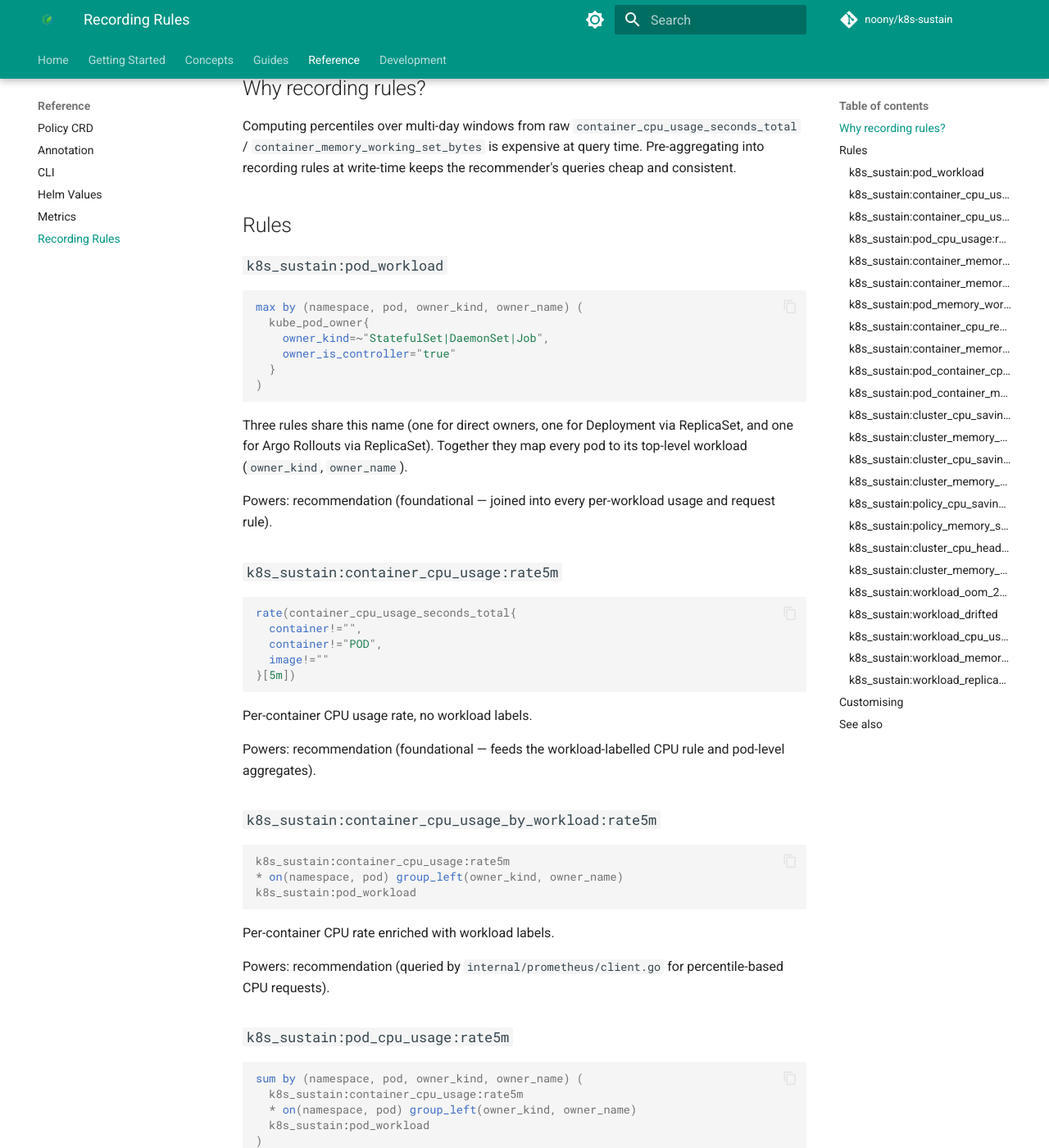
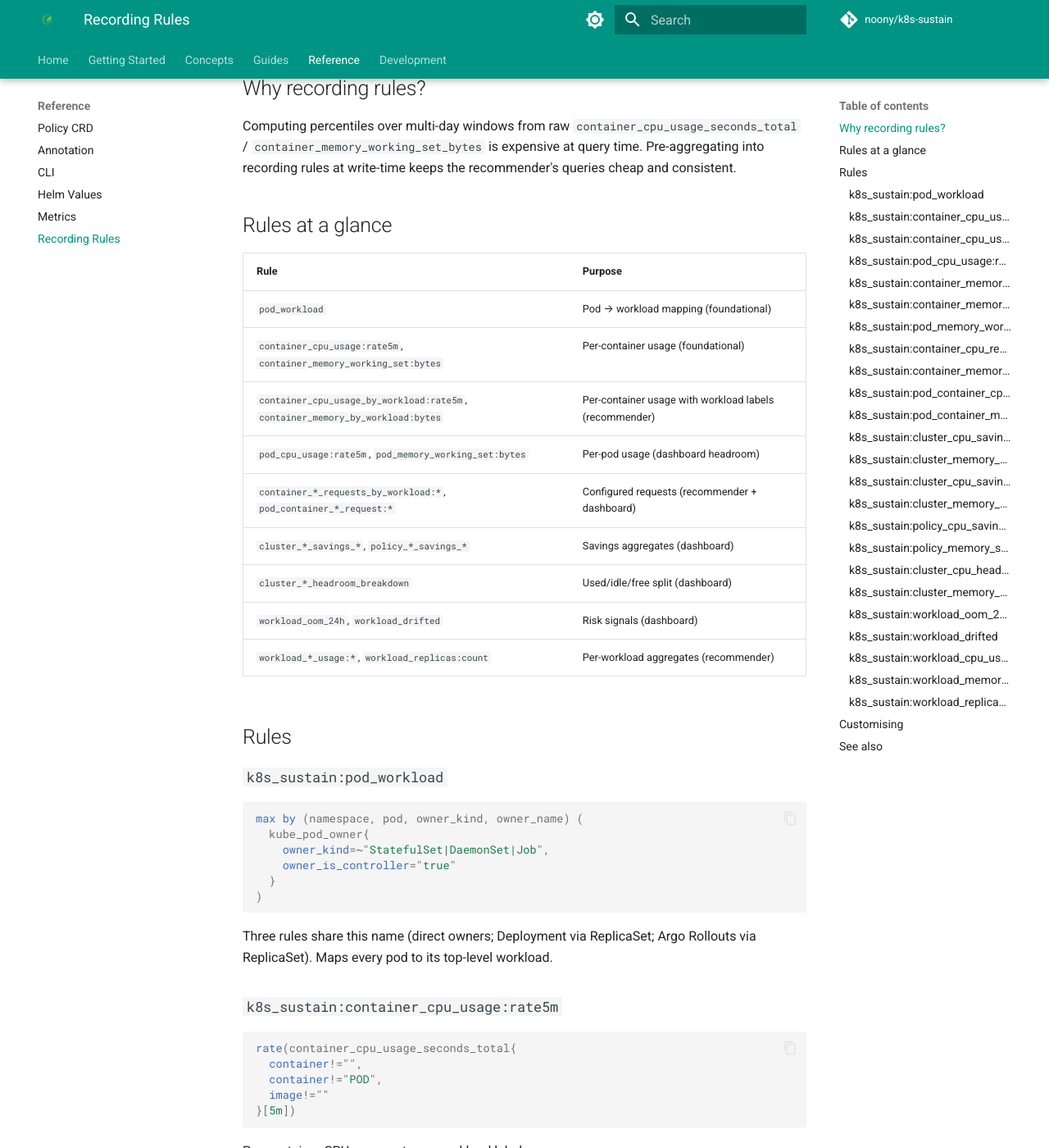
Before and after one commit to noony/k8s-sustain, an MkDocs documentation site: the page built from docs/reference/recording-rules.md, in a window 1280 px wide and 1400 px high, scrolled down 306 px. Shown: the whole window at 82% size. Built offline with MkDocs 1.6.1 and Material for MkDocs 9.7.7, drawn with Linux system fonts in a browser that asks for light colours; comment, search, counter and statistics services are not loaded; some of the changed text lies outside the part shown.

Commit message:
docs(polish): apply length discipline

````diff
--- a/docs/reference/recording-rules.md
+++ b/docs/reference/recording-rules.md
@@ -7,6 +7,20 @@ k8s-sustain ships a set of Prometheus recording rules used to compute right-sizi
 ## Why recording rules?
 
 Computing percentiles over multi-day windows from raw `container_cpu_usage_seconds_total` / `container_memory_working_set_bytes` is expensive at query time. Pre-aggregating into recording rules at write-time keeps the recommender's queries cheap and consistent.
+
+## Rules at a glance
+
+| Rule | Purpose |
+|---|---|
+| `pod_workload` | Pod → workload mapping (foundational) |
+| `container_cpu_usage:rate5m`, `container_memory_working_set:bytes` | Per-container usage (foundational) |
+| `container_cpu_usage_by_workload:rate5m`, `container_memory_by_workload:bytes` | Per-container usage with workload labels (recommender) |
+| `pod_cpu_usage:rate5m`, `pod_memory_working_set:bytes` | Per-pod usage (dashboard headroom) |
+| `container_*_requests_by_workload:*`, `pod_container_*_request:*` | Configured requests (recommender + dashboard) |
+| `cluster_*_savings_*`, `policy_*_savings_*` | Savings aggregates (dashboard) |
+| `cluster_*_headroom_breakdown` | Used/idle/free split (dashboard) |
+| `workload_oom_24h`, `workload_drifted` | Risk signals (dashboard) |
+| `workload_*_usage:*`, `workload_replicas:count` | Per-workload aggregates (recommender) |
 
 ## Rules
 
@@ -21,9 +35,7 @@ max by (namespace, pod, owner_kind, owner_name) (
 )
 ```
 
-Three rules share this name (one for direct owners, one for Deployment via ReplicaSet, and one for Argo Rollouts via ReplicaSet). Together they map every pod to its top-level workload (`owner_kind`, `owner_name`).
-
-Powers: recommendation (foundational — joined into every per-workload usage and request rule).
+Three rules share this name (direct owners; Deployment via ReplicaSet; Argo Rollouts via ReplicaSet). Maps every pod to its top-level workload.
 
 ### `k8s_sustain:container_cpu_usage:rate5m`
 
@@ -37,8 +49,6 @@ rate(container_cpu_usage_seconds_total{
 
 Per-container CPU usage rate, no workload labels.
 
-Powers: recommendation (foundational — feeds the workload-labelled CPU rule and pod-level aggregates).
-
 ### `k8s_sustain:container_cpu_usage_by_workload:rate5m`
 
 ```promql
@@ -47,9 +57,7 @@ k8s_sustain:container_cpu_usage:rate5m
 k8s_sustain:pod_workload
 ```
 
-Per-container CPU rate enriched with workload labels.
-
-Powers: recommendation (queried by `internal/prometheus/client.go` for percentile-based CPU requests).
+Per-container CPU rate enriched with workload labels. Queried by `internal/prometheus/client.go` for percentile-based CPU requests.
 
 ### `k8s_sustain:pod_cpu_usage:rate5m`
 
@@ -77,8 +83,6 @@ container_memory_working_set_bytes{
 
 Per-container memory working set (excludes reclaimable page cache).
 
-Powers: recommendation (foundational — feeds the workload-labelled memory rule and pod-level aggregates).
-
 ### `k8s_sustain:container_memory_by_workload:bytes`
 
 ```promql
@@ -87,9 +91,7 @@ k8s_sustain:container_memory_working_set:bytes
 k8s_sustain:pod_workload
 ```
 
-Per-container memory working set with workload labels.
-
-Powers: recommendation (queried by `internal/prometheus/client.go` for percentile-based memory requests).
+Per-container memory with workload labels. Queried for percentile-based memory requests.
 
 ### `k8s_sustain:pod_memory_working_set:bytes`
 
@@ -115,9 +115,7 @@ max by (namespace, container, owner_kind, owner_name) (
 )
 ```
 
-Per-container CPU requests with workload labels.
-
-Powers: recommendation (queried for current-vs-recommended comparison and dashboard panels).
+Per-container CPU requests with workload labels. Used for current-vs-recommended comparison.
 
 ### `k8s_sustain:container_memory_requests_by_workload:bytes`
 
@@ -131,8 +129,6 @@ max by (namespace, container, owner_kind, owner_name) (
 
 Per-container memory requests with workload labels.
 
-Powers: recommendation (queried for current-vs-recommended comparison and dashboard panels).
-
 ### `k8s_sustain:pod_container_cpu_request:cores`
 
 ```promql
@@ -153,9 +147,7 @@ kube_pod_container_resource_requests{resource="memory", container!="", container
 k8s_sustain:pod_workload
 ```
 
-Per-pod-container memory request (one series per pod-container) with workload labels.
-
-Powers: dashboard (cluster headroom breakdown).
+Per-pod-container memory request, same shape as the CPU rule above.
 
 ### `k8s_sustain:cluster_cpu_savings_cores`
 
@@ -167,9 +159,7 @@ sum(
 )
 ```
 
-Cluster-total CPU savings (cores): sum across workloads of `template_request - recommendation`. Uses `k8s_sustain_workload_template_cpu_cores` (the original pod-template request, stable across webhook injection) so savings reflect the gap from the user's original spec to the recommendation, not the injected pod's already-rightsized value.
-
-Powers: dashboard (KPI tile, sparkline, savings trend chart).
+Cluster-total CPU savings: sum of `template_request - recommendation`. Uses `k8s_sustain_workload_template_cpu_cores` (the original pod-template request, stable across webhook injection) so savings reflect the gap from the user's original spec, not the injected pod's already-rightsized value.
 
 ### `k8s_sustain:cluster_memory_savings_bytes`
 
@@ -219,9 +203,7 @@ sum by (policy) (
 )
 ```
 
-Per-policy CPU savings, labelled `resource="cpu"`.
-
-Powers: dashboard (per-policy panels and policy detail trends).
+Per-policy CPU savings.
 
 ### `k8s_sustain:policy_memory_savings_bytes`
 
@@ -233,9 +215,7 @@ sum by (policy) (
 )
 ```
 
-Per-policy memory savings, labelled `resource="memory"`.
-
-Powers: dashboard (per-policy panels and policy detail trends).
+Per-policy memory savings.
 
 ### `k8s_sustain:cluster_cpu_headroom_breakdown`
 
@@ -273,9 +251,7 @@ label_replace(
 )
 ```
 
-Same `used`/`idle`/`free` split as the CPU rule, for memory.
-
-Powers: dashboard (headroom breakdown chart).
+Same `used`/`idle`/`free` split, for memory.
 
 ### `k8s_sustain:workload_oom_24h`
 
@@ -289,9 +265,7 @@ sum by (namespace, owner_kind, owner_name) (
 )
 ```
 
-Number of OOMKilled events in the last 24h, aggregated to the workload.
-
-Powers: dashboard (attention/risk panel and workload detail page).
+OOMKilled events in the last 24h, aggregated to the workload.
 
 ### `k8s_sustain:workload_drifted`
 
@@ -303,9 +277,7 @@ Powers: dashboard (attention/risk panel and workload detail page).
 ) * 1
 ```
 
-Boolean (0/1) per workload indicating drift greater than 10% between current spec and recommendation.
-
-Powers: dashboard (attention/drift panel and global drift counter).
+Boolean (0/1) per workload indicating drift > 10% between current spec and recommendation.
 
 ### `k8s_sustain:workload_cpu_usage:cores`
 
@@ -317,8 +289,6 @@ sum by (namespace, owner_kind, owner_name, container) (
 
 Total CPU usage across all replicas, per container, per workload.
 
-Powers: recommendation (queried for workload-level percentile-based recommendations).
-
 ### `k8s_sustain:workload_memory_usage:bytes`
 
 ```promql
@@ -328,8 +298,6 @@ sum by (namespace, owner_kind, owner_name, container) (
 ```
 
 Total memory working set across all replicas, per container, per workload.
-
-Powers: recommendation (queried for workload-level percentile-based recommendations).
 
 ### `k8s_sustain:workload_replicas:count`
 
@@ -341,9 +309,7 @@ count by (namespace, owner_kind, owner_name) (
 )
 ```
 
-Replica count for a workload, derived from distinct pods reporting metrics. Counted at workload level (not per-container) so multi-container pods don't inflate the count.
-
-Powers: recommendation (used to scale per-replica recommendations).
+Replica count, derived from distinct pods reporting metrics. Counted at workload level so multi-container pods don't inflate the count.
 
 ## Customising
 
````
Also changed, not shown: other parts of docs/reference/recording-rules.md (+3 -17 lines).
